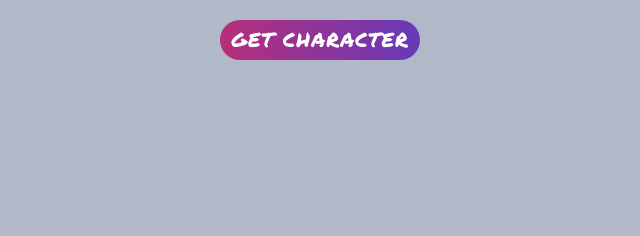
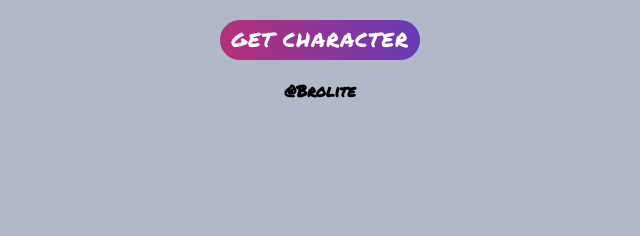
Before and after one commit to Brolite/APIanime, a plain HTML site: page index.html in a window 1280 px wide. Shown: the part 399-635 px from the top of the page, 320-960 px from the left. Drawn offline with nearby package versions, Linux system fonts and the light colour scheme.

Commit message:
copyright

```diff
--- a/index.html
+++ b/index.html
@@ -24,6 +24,8 @@
                 <img src="welcome.jpg" alt="default image" width="300" height="200" class="imgchange">
             </div>
             <button type="submit">GET CHARACTER</button>
+            <h4>@Brolite</h4>
+
         </div>
     </section>
 
```
